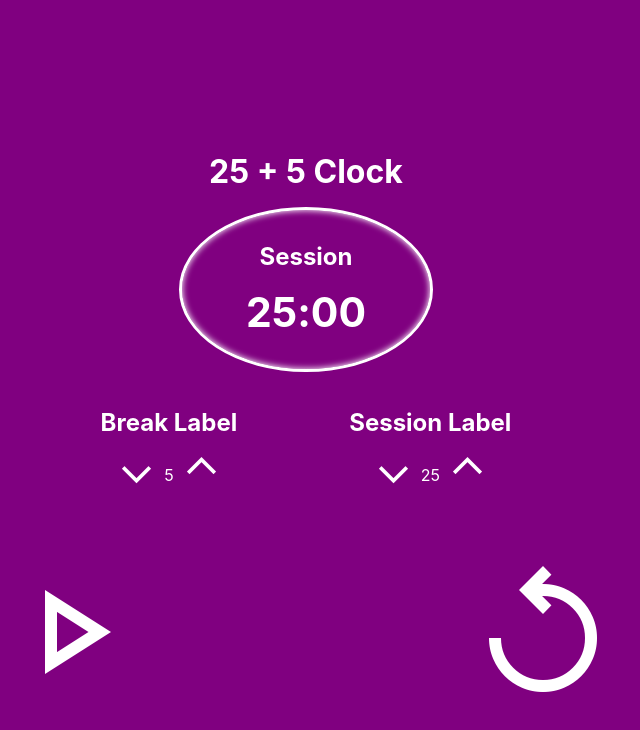
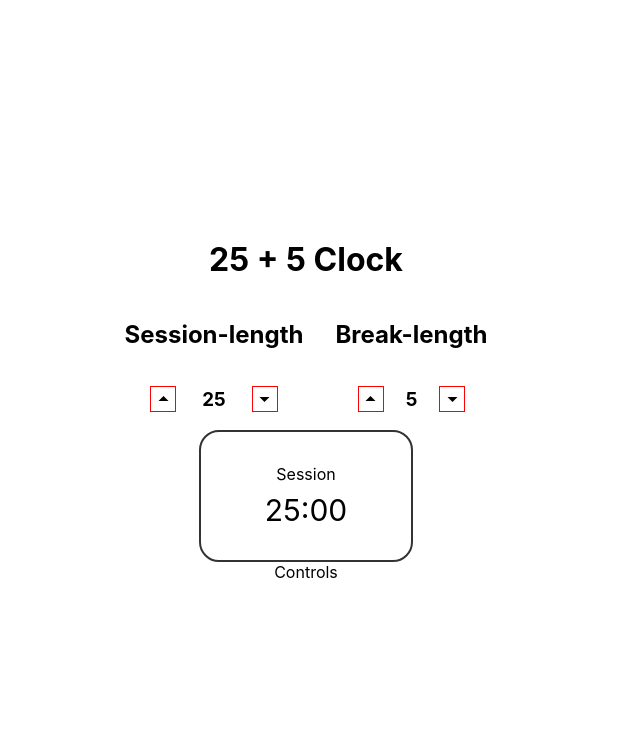
Before and after one commit to KylesTech95/react-timer, a React (Create React App) app: page / in a window 1280 px wide. Shown: the top 730 px of the page, without its empty margins (334-974 px from the left). Built offline with nearby package versions, Linux system fonts and the light colour scheme.

Commit message:
refactored

```diff
--- a/src/App.css
+++ b/src/App.css
@@ -1,151 +1,47 @@
-:root{
-  --night-light-bg:#333;
-  --day-light-bg:purple;
-  --day-light-color:#fff;
-  --night-light-color:gold;
-  --scale-effect:scale(1.10);
-  --scale-effect-ctrl:scale(7);
-  --rotate-effect:rotate(90deg)
-}
-*{
-  margin: 0;
-  padding: 0;
-  box-sizing: border-box;
-}
-body{
+#wrapper{
   display: flex;
   width: 100%;
   flex-direction: column;
+  justify-content: center;
   align-items: center;
-  justify-content: center;
   height: 100vh;
 }
-.night{
-background: var(--night-light-bg);
-color:var(--night-light-color)
+.length-setters{
+  display: flex;
+  justify-content: center;
+  align-items: center;
+  gap: 2rem;
 }
-.day{
-background: var(--day-light-bg);
-color:var(--day-light-color)
+.setter-controls-container{
+  display: flex;
+  justify-content: space-evenly;
+  align-items: center;
 }
-
-.timer-title{
-  color:#fff;
+#session-increment,
+#session-decrement,
+#break-increment,
+#break-decrement{
+  border: 1px solid red;
+  transition: .3s;
+  cursor: pointer;
 }
-.material-symbols-outlined {
-  font-variation-settings:
-  'FILL' 0,
-  'wght' 400,
-  'GRAD' 0,
-  'opsz' 24
+#session-increment:hover,
+#session-decrement:hover,
+#break-increment:hover,
+#break-decrement:hover{
+  transition: .3s;
+  transform: scale(1.10);
 }
-
-#wrapper{
-  height:600px;
-  width: 100%;
-  display: flex;
-  flex-direction: column;
-  align-items: center;
-  justify-content: center;
-  gap: 1rem;
-
-
+#time-left{
+  font-size: 30px;
 }
-
-.configuration-container{
-  display: flex;
-  gap: 1rem;
-  align-items: center;
-  justify-content: center;
-}
-
-.session-controls,
-.break-controls{
+.display-container{
   display: flex;
   align-items: center;
   justify-content: center;
-  padding: 1rem;
-  gap: 10px;
+  flex-direction: column;
+  gap: .5rem;
+  border: 2px solid #333;
+  padding: 2rem 4rem;
+  border-radius: 20px;
 }
-
-#time-left{
-  font-size: 35px;
-  display: flex;
-  align-items: center;
-  justify-content: center;
-}
-.timer-container{
-  display:flex;
-  flex-direction: column;
-  justify-content: space-between;
-  align-items: center;
-  padding: 2rem 4rem;
-  border: 3.5px solid #fff;
-  gap: 1rem;
-  border-radius: 50%;
-  box-shadow: inset 0 0 6px .25px #fff;
-}
-
-.material{
-  transition: .75s;
-  font-size: 35px;
-}
-
-.material:hover{
-transition: .25s;
-cursor: pointer;
-}
-
-.contain{
-  padding:1rem 3rem;
-  display: flex;
-  flex-direction: column;
-  align-items: center;
-  justify-content: center;
-  gap: .25rem;
-  border-radius: 20px;
-  transition: .75s;
-  margin-top: .25rem;
-}
-
-/*Arrows below*/
-.up,
-.down{
-  transform: rotate(90deg)
-}
-.up:hover,
-.down:hover{
-  transform: var(--scale-effect) var(--rotate-effect)/*add 90deg rotation to solidify it's position. Without this, the element will revert back to it's original position.*/
-}
-/*Arrows above*/
-
-
-/*Controls (Play,pause,refresh)*/
-.controls-container{
-  width: 100%;
-}
-.controls-actual-container{
-  display: flex;
-  align-items: center;
-  justify-content: space-between;
-  width: 100%;
-  margin:5rem 0 0 0 ;
-
-}
-.contain:hover{
-  background: rgba(196, 27, 196, 0.642);
-  transition: .25s;
-}
-.controls-actual-container>div>span{
-  padding: 0 .25rem;
-  transition: .75s;
-  transform: scale(6);
-}
-.controls-actual-container>div>span:hover{
-  transform: var(--scale-effect-ctrl);
-  transition: .25s ease;
-  cursor: pointer;
-}
-
-
-/*Controls (Play,pause,refresh)*/
--- a/src/App.js
+++ b/src/App.js
@@ -1,294 +1,79 @@
+//"use strict";
 import './App.css';
-import React, { useEffect,useState } from 'react';
-import { formatMinutes,formatSeconds,moreThan10 } from './helpers.js';
-import { type } from '@testing-library/user-event/dist/type';
-
-class Break extends React.Component{
-  constructor(props){
-    super(props)
-    this.state = {
-      s_time:this.props.s_time.map((num,i)=>i==0?formatMinutes(num) : formatSeconds(num)),
-      b_time:this.props.b_time,
-      count: 0,
-      min:this.props.min,
-      max:this.props.max
-    }
-
-  }
-  render(){
-    return(
-      <div className="break-container contain">
-          <div className="label-container">
-            <h2 id="break-label">Break Label</h2>
-          </div>
-          <div className="break-controls">
-          <span onClick={()=>{
-          var mins = document.querySelector('#time-left>h3.display-mins')
-          var secs = document.querySelector('#time-left>h3.display-secs')
-          this.setState({
-            count:this.state.count = 1
-                    })
-          if(this.state.b_time[0] > (this.state.min/this.state.min)){
-            this.state.b_time[0] = this.state.b_time[0] - this.state.count
-          }
-        }} id="session-increment" className='material-symbols-outlined material'>arrow_forward_ios</span>{/*Up arrow*/}
-
-
-        <span id="break-length">{this.state.b_time[0]}</span>
-
-
-        <span onClick={()=>{
-         var mins = document.querySelector('#time-left>h3.display-mins')
-         var secs = document.querySelector('#time-left>h3.display-secs')
-         this.setState({
-           count:this.state.count = 1
-                   })
-         if(this.state.b_time[0] < this.state.min){
-          this.state.b_time[0]= this.state.b_time[0] + this.state.count
-         }
-
-        }} id="session-decrement"className='material-symbols-outlined material'>arrow_back_ios</span>{/*Down arrow*/}
-          </div>
-
-      </div>
-
-    )
-  }
-}
-class Session extends React.Component{
-constructor(props){
-  super(props);
-  this.state = {
-    s_time:this.props.s_time.map((num,i)=>i==0?formatMinutes(num) : formatSeconds(num)),
-    b_time:this.props.b_time,
-    count: 0,
-    min:this.props.min,
-    play_pause:'Play_Arrow',
-    handledown:this.props.uphandle,
-    handleup:this.props.downhandle,
-    intervalFn:this.props.intervalFn
-
-
-
-  }
-}
-render(){
-  return(
-    <div className="session-container contain">
-      <div className="label-container">
-          <h2 id="session-label">Session Label</h2>
-      </div>
-      <div className="session-controls">
-        <span onClick={() =>{
-
-            var mins = document.querySelector('#time-left>h3.display-mins')
-            var secs = document.querySelector('#time-left>h3.display-secs')
-            this.setState({
-            count:this.state.count = 1
-                    })
-            if(this.state.s_time[0] > (this.state.min/this.state.min)){
-            this.state.s_time[0] = this.state.s_time[0] - this.state.count
-            mins.textContent = (this.state.s_time[0])
-    }
-}
-
-} id="session-increment" className='material-symbols-outlined material'>arrow_forward_ios</span>{/*Up arrow*/}
-
-
-        <span id="session-length">{this.state.s_time[0]}</span>
-
-
-        <span onClick={()=>{
-            var mins = document.querySelector('#time-left>h3.display-mins')
-            this.setState({
-              count:this.state.count = 1
-              })
-            if(this.state.s_time[0] < this.state.min ){
-              this.state.s_time[0] = this.state.s_time[0] + this.state.count
-              mins.textContent = (this.state.s_time[0])
-            }
-
-
-        }} id="session-decrement"className='material-symbols-outlined material'>arrow_back_ios</span>{/*Down arrow*/}
-      </div>
-    </div>
-  )
-}
-}
-class Timer extends React.Component{
-  constructor(props){
-    super(props);
-    this.state = {
-      s_time:this.props.s_time.map((num,i)=>i==0?formatMinutes(num) : formatSeconds(num)),
-      b_time:this.props.b_time,
-      min:this.props.min,
-      max:this.props.max
-    }
-  }
-
-  render(){
-    return(
-      <div className="timer-container">
-        <div className="label-container">
-          <h2 id="timer-label">Session</h2>
-        </div>
-        <div className="time-left-container">
-            <div id="time-left">
-              <h3 className="display-mins">{this.state.s_time[0]}</h3>
-              <h3 className="display-colon">:</h3>
-              <h3 className="display-secs ">{this.state.s_time[1]}</h3>
-            </div>
-        </div>
-      </div>
-    )
-  }
-}
-class Controls extends React.Component{
-    constructor(props){
-      super(props);
-      this.state={
-        s_time:this.props.s_time.map((num,i)=>i==0?formatMinutes(num) : formatSeconds(num)),
-        b_time: this.props.b_time,
-        min:this.props.min,
-        max:this.props.max,
-        intervalFn:this.props.intervalFn,
-        intervalTime:this.props.intervalTime,
-        count:this.props.count,
-        play_pause:'Play_Arrow',
-        c:0
-      }
-      }
-
-      Play_pause=()=>{
-
-        var mins = document.querySelector('#time-left>h3.display-mins')
-        var secs = document.querySelector('#time-left>h3.display-secs')
-        var s_min = document.querySelector('#session-length')
-
-        this.setState({
-          c:this.state.c+=1
-        })
-        if(this.state.c % 2 !== 0){
-          const Play=()=>{
-
-           this.setState({
-            s_time: [this.state.s_time[0] = secs.textContent < 1 ? mins.textContent-=this.state.count : mins.textContent, this.state.s_time[1] = secs.textContent < (this.state.min-1) && secs.textContent > 0 ? secs.textContent : secs.textContent = 59],
-            intervalTime: this.state.intervalTime = 250,
-            intervalFn: this.state.intervalFn = setInterval(() => {
-                  if(this.state.s_time[0] >= 0 && this.state.s_time[1] > 0){
-                    this.setState({
-                      s_time: [this.state.s_time[0] = mins.textContent,
-                      this.state.s_time[1] -= this.state.count]
-                  })
-              mins.textContent = (this.state.s_time[0]) < 10 ? '0'+this.state.s_time[0] : this.state.s_time[0]
-              mins.textContent = this.state.s_time[0]
-              secs.textContent = moreThan10(this.state.s_time[1])
-              }
-              else if (this.state.s_time[0] > 0 && this.state.s_time[1] == 0){
-                this.setState({
-                  s_time: [this.state.s_time[0] -= this.state.count,
-                  this.state.s_time[1] = 60 ]
-                })
-              mins.textContent = this.state.s_time[0].toString().length < 2 ? moreThan10(this.state.s_time[0]) : this.state.s_time[0]
-              secs.textContent = moreThan10(this.state.s_time[1])
-              }
-
-              else{
-                this.setState({
-                  s_time: [this.state.s_time[0] = '00', this.state.s_time[1] = '00' ]})
-              }
-
-            }, this.state.intervalTime),
-            play_pause:this.state.play_pause = 'Pause'
-          })
-          }
-          Play()
-        }
-        else{
-          const Pause=()=>{
-            this.setState({
-              intervalFn:this.state.intervalFn = clearInterval(this.state.intervalFn),
-              play_pause:this.state.play_pause = 'Play_Arrow'
-            })
-          }
-          Pause()
-        }
-      }
-      Restart=()=>{
-        var mins = document.querySelector('#time-left>h3.display-mins')
-        var secs = document.querySelector('#time-left>h3.display-secs')
-        var s_min = document.querySelector('#session-length')
-        this.setState({
-          intervalFn:this.state.intervalFn = clearInterval(this.state.intervalFn),
-          play_pause:this.state.play_pause = 'Play_Arrow',
-          c:this.state.c = 0
-        })
-        mins.textContent = s_min.textContent
-        secs.textContent = '00'
-        console.log(s_min)
-      }
-
-
-    render(){
-      return(
-
-          <div className="controls-actual-container">
-            <div className="play-container pause-container">
-            <span onClick={this.Play_pause} id="start_stop" className='material-symbols-outlined play'>{this.state.play_pause}</span>
-            </div>
-            <div className="reset-container">
-            <span onClick={this.Restart} className='material-symbols-outlined reset'>Replay</span>
-            </div>
-
-          </div>
-      )
-    }
-}
-
-
-//global dependencies
-var sessionMinutes = (25*60)
-var sessionSeconds = ((25*60)%60)
-var breakMinutes = Math.floor((5*60)/60)
-var breakSeconds = (5*60)%60
-var min = 60
-var max = 60*60
-var count = 1
-var interval = {
-  fn: null,
-  time:null
-}
+import { React, useEffect, useState } from 'react';
+import { MoreThan10, Minutes, Seconds } from './helpers';
 
 const App = () => {
-useEffect(() => {
-    var arrows = document.querySelectorAll('.material')
-      arrows.forEach(arrow => {
-        if(arrow.textContent == 'arrow_back_ios'){
-          arrow.classList.add('up')
-        }
-        else{
-          arrow.classList.add('down')
-        }
-    })
-})
+const BREAK_TIME=5,
+      SESSION_TIME=25
+
+const [breakLength, setBreakLength]=useState(BREAK_TIME)
+const [sessionLength, setSessionLength]=useState(SESSION_TIME)
+const [activeClock, setActiveClock] = useState('S')
   return (
     <div id="wrapper">
       <div className="timer-title-container">
         <h1 className="timer-title">25 + 5 Clock</h1>
       </div>
-
-      <div className="timer-container-parent">
-        <Timer s_time={[(sessionMinutes),(sessionSeconds)]} b_time={[breakMinutes,breakSeconds]} min={min} max={max}/>
+      <div className="length-setters">
+        <TimeSetter type="session" label="Session-length" length={sessionLength}
+        setter={setSessionLength}/>
+        <TimeSetter type="break" label="Break-length" length={breakLength}
+        setter={setBreakLength}/>
       </div>
-      <div className="configuration-container">
-        <Break s_time={[(sessionMinutes),(sessionSeconds)]} b_time={[breakMinutes,breakSeconds]} min={min} max={max}/>
-        <Session intervalFn={interval.fn} s_time={[(sessionMinutes),(sessionSeconds)]} b_time={[breakMinutes,breakSeconds]} min={min} max={max}/>
-      </div>
-      <div className="controls-container">
-        <Controls s_time={[(sessionMinutes),(sessionSeconds)]} b_time={[breakMinutes,breakSeconds]} count ={count} min={min} max={max} intervalFn={interval.fn} intervalTime={interval.time}/>
-      </div>
+      <Display {...{activeClock,setActiveClock,sessionLength,breakLength }}/>
+      <Controls/>
     </div>
   );
 }
+const TimeSetter = ({type,label,setter,length}) => {
+  function decrement(){
+    return length > 1 ? setter(length -1) : length
+  }
+  function increment(){
+    return length < 60 ? setter(length + 1) : length
+  }
+  return (
+      <div className={`${type}-setter`}>
+        <h2 id={`${type}-label`}>{label}</h2>
+          <div className="setter-controls-container">
+            <span onClick={increment} id={`${type}-increment`} className="material-symbols-outlined">
+              arrow_drop_up
+            </span>
 
+            <h3 id={`${type}-length`}>{length}</h3>
+
+            <span onClick={decrement} id={`${type}-decrement`} className="material-symbols-outlined">
+              arrow_drop_down
+            </span>
+          </div>
+      </div>
+  )
+}
+
+const Display = ({activeClock,setActiveClock,sessionLength,breakLength}) => {
+  const [timer,setTimer] = useState(activeClock=='S' ? sessionLength : breakLength)
+  function formatClock(){
+    const SECONDS_IN_MINUTES = 60
+    let minutes = (timer*60)/SECONDS_IN_MINUTES
+    let seconds = (timer*60)%60;
+
+    minutes = MoreThan10(minutes)
+    seconds = MoreThan10(seconds)
+    return minutes + ':' + seconds
+  }
+  return (
+  <div className="display-container">
+    <div>{activeClock==='S' ? 'Session' : 'Break  '}</div>
+    <div id="time-left">
+      {formatClock()}
+    </div>
+    </div>
+  )
+
+}
+
+const Controls = () => {
+  return <div className="controls">Controls</div>
+}
 export default App;
```
Also changed, not shown: src/helpers.js (+6 -8 lines).
